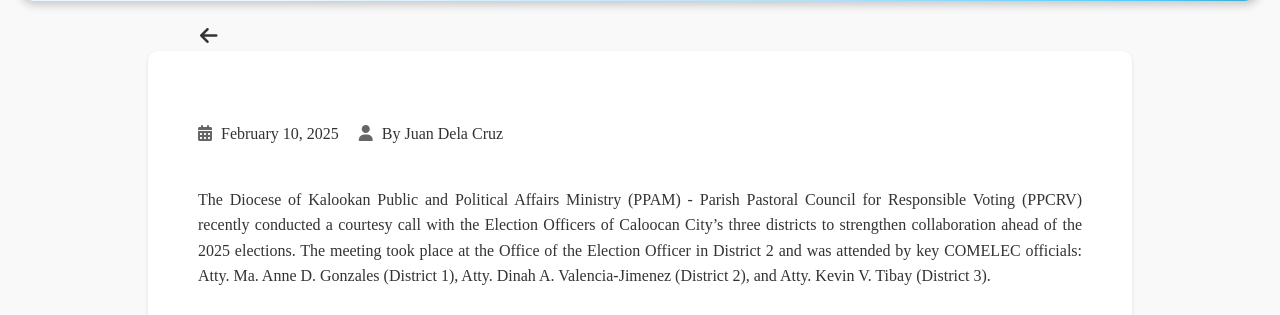
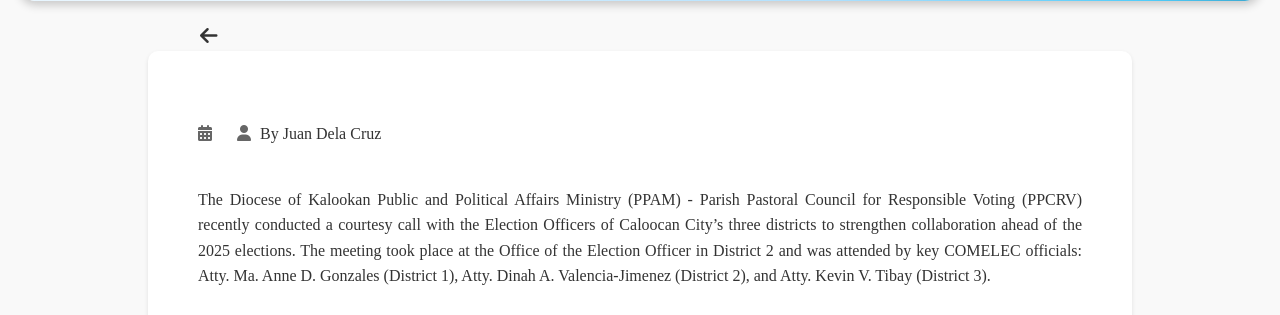
Before and after one commit to lunaarien/DPPAM-website, a PHP site: page /announcement1 in a window 1280 px wide. Shown: the part 89-404 px from the top of the page. Run offline with PHP 8.4, Linux system fonts and the light colour scheme; data that the repository does not hold is empty; some web fonts are replaced.

Commit message:
Update announcement1.php

```diff
--- a/announcement1.php
+++ b/announcement1.php
@@ -19,7 +19,7 @@
                 <div class="news-content">
                     <h2 class="news-title"></h2>
                     <div class="news-meta">
-                        <p><i class="fas fa-calendar-alt"></i> February 10, 2025</p>
+                        <p><i class="fas fa-calendar-alt"></i></p>
                         <p><i class="fas fa-user"></i> By Juan Dela Cruz</p>
                     </div>
                     <p>The Diocese of Kalookan Public and Political Affairs Ministry (PPAM) - Parish Pastoral Council for Responsible Voting (PPCRV)
```
